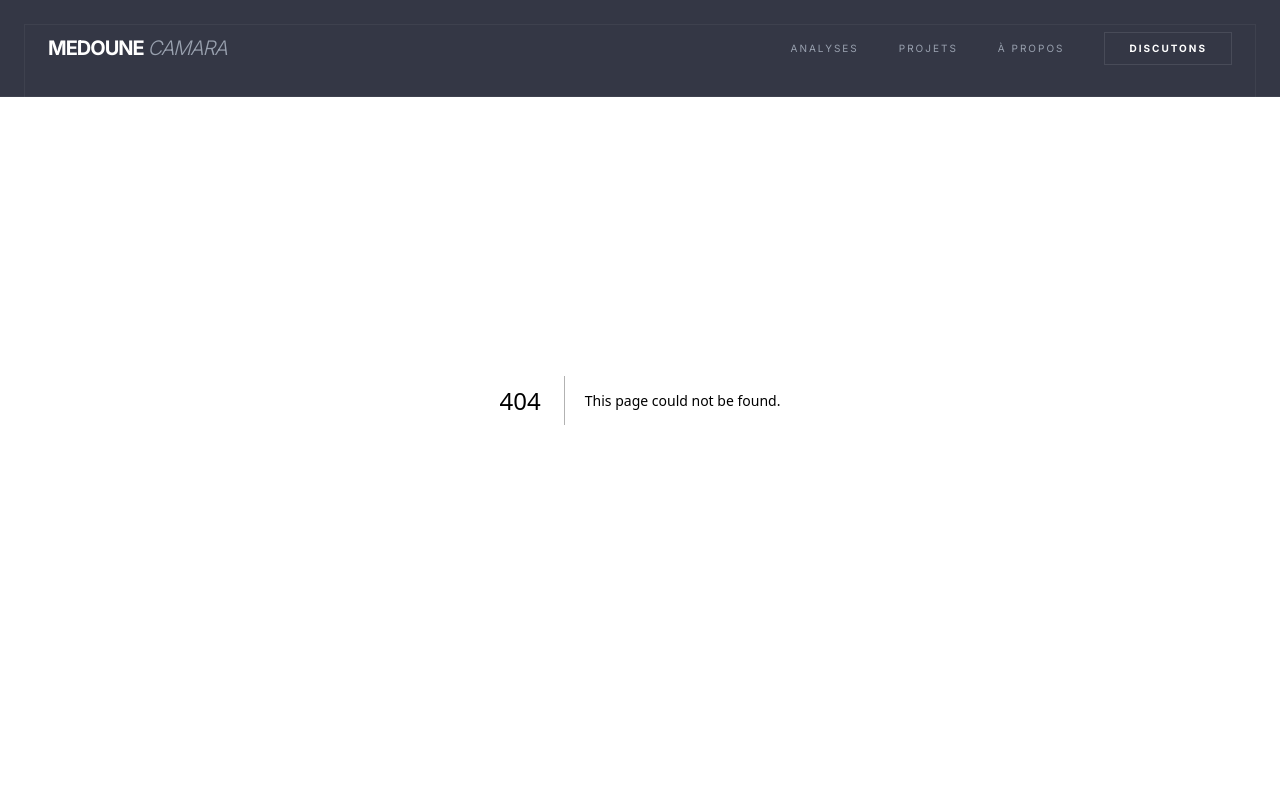
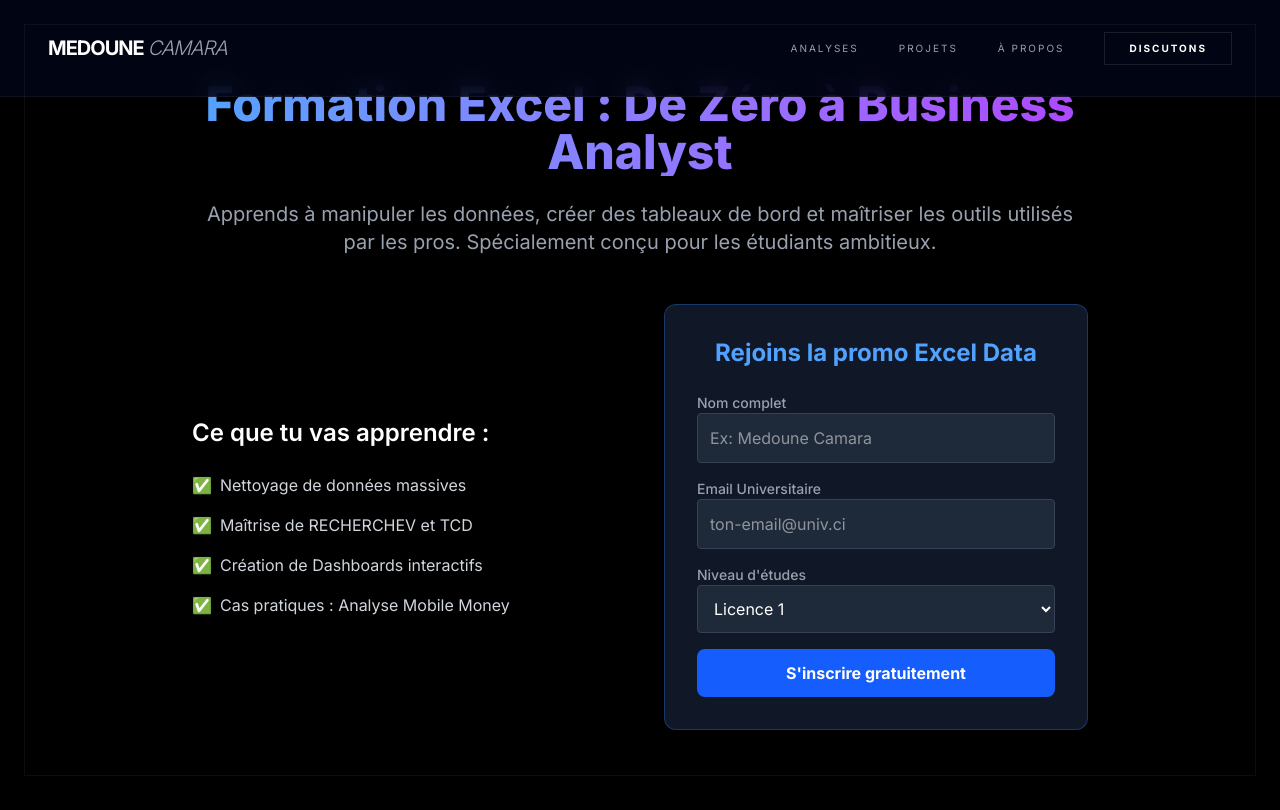
Before and after one commit to Medoune-data/medoune-business-analyst, a Next.js app: page /formation in a window 1280 px wide. Before the commit this address had no page. Built offline with nearby package versions, Linux system fonts and the light colour scheme; a web font is replaced by a local one.

Commit message:
SEO: Intégration du lien WhatsApp officiel et dossier downloads

```diff
--- /dev/null
+++ b/src/app/formation/page.tsx
@@ -0,0 +1,31 @@
+import RegistrationForm from '@/components/RegistrationForm';
+
+export default function FormationPage() {
+  return (
+    <main className="min-h-screen bg-black text-white py-20 px-4">
+      <div className="max-w-4xl mx-auto text-center">
+        <h1 className="text-5xl font-extrabold mb-6 bg-gradient-to-r from-blue-400 to-purple-500 bg-clip-text text-transparent">
+          Formation Excel : De Zéro à Business Analyst
+        </h1>
+        <p className="text-xl text-gray-400 mb-12">
+          Apprends à manipuler les données, créer des tableaux de bord et maîtriser les outils
+          utilisés par les pros. Spécialement conçu pour les étudiants ambitieux.
+        </p>
+
+        <div className="grid md:grid-cols-2 gap-12 items-center">
+          <div className="space-y-6 text-left">
+            <h3 className="text-2xl font-semibold">Ce que tu vas apprendre :</h3>
+            <ul className="space-y-4">
+              <li className="flex items-center gap-2">✅ <span className="text-gray-300">Nettoyage de données massives</span></li>
+              <li className="flex items-center gap-2">✅ <span className="text-gray-300">Maîtrise de RECHERCHEV et TCD</span></li>
+              <li className="flex items-center gap-2">✅ <span className="text-gray-300">Création de Dashboards interactifs</span></li>
+              <li className="flex items-center gap-2">✅ <span className="text-gray-300">Cas pratiques : Analyse Mobile Money</span></li>
+            </ul>
+          </div>
+
+          <RegistrationForm />
+        </div>
+      </div>
+    </main>
+  );
+}
--- /dev/null
+++ b/src/components/RegistrationForm.tsx
@@ -0,0 +1,48 @@
+"use client";
+import React, { useState } from 'react';
+
+export default function RegistrationForm() {
+  const [status, setStatus] = useState("");
+
+ const handleSubmit = async (e: React.FormEvent<HTMLFormElement>) => {
+    e.preventDefault();
+    const form = e.currentTarget;
+
+    // Simulation d'enregistrement (On connectera la base de données plus tard)
+    setStatus("✅ Inscription réussie ! Redirection vers le groupe WhatsApp...");
+
+    // Attendre 2 secondes pour que l'utilisateur lise le message de succès
+    setTimeout(() => {
+      window.location.href = "https://chat.whatsapp.com/LeucYf7OgY1Kneu8BCYoUc?mode=gi_t";
+    }, 2000);
+  };
+
+  return (
+    <div className="bg-gray-900 p-8 rounded-xl border border-blue-500/30 shadow-2xl">
+      <h2 className="text-2xl font-bold mb-6 text-blue-400">Rejoins la promo Excel Data</h2>
+      <form onSubmit={handleSubmit} className="space-y-4 text-left">
+        <div>
+          <label className="block text-sm font-medium text-gray-400">Nom complet</label>
+          <input type="text" name="name" required className="w-full p-3 rounded bg-gray-800 border border-gray-700 focus:border-blue-500 outline-none transition" placeholder="Ex: Medoune Camara" />
+        </div>
+        <div>
+          <label className="block text-sm font-medium text-gray-400">Email Universitaire</label>
+          <input type="email" name="email" required className="w-full p-3 rounded bg-gray-800 border border-gray-700 focus:border-blue-500 outline-none transition" placeholder="ton-email@univ.ci" />
+        </div>
+        <div>
+          <label className="block text-sm font-medium text-gray-400">Niveau d'études</label>
+          <select name="level" className="w-full p-3 rounded bg-gray-800 border border-gray-700 focus:border-blue-500 outline-none transition">
+            <option>Licence 1</option>
+            <option>Licence 2</option>
+            <option>Licence 3</option>
+            <option>Master</option>
+          </select>
+        </div>
+        <button type="submit" className="w-full bg-blue-600 hover:bg-blue-700 text-white font-bold py-3 rounded-lg transition transform hover:scale-105">
+          S'inscrire gratuitement
+        </button>
+      </form>
+      {status && <p className="mt-4 text-green-400 text-sm animate-pulse">{status}</p>}
+    </div>
+  );
+}
```
